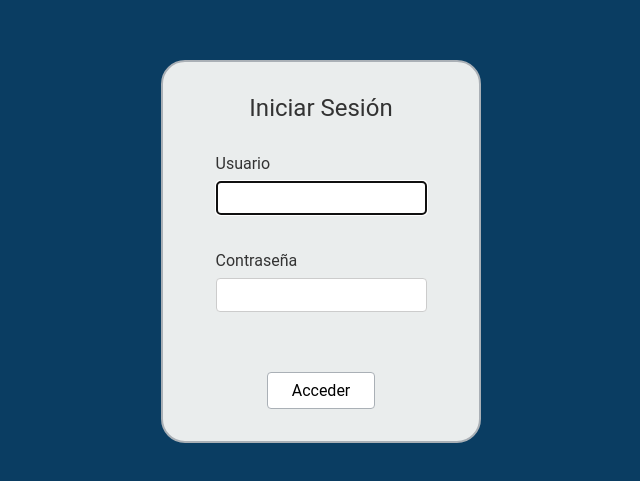
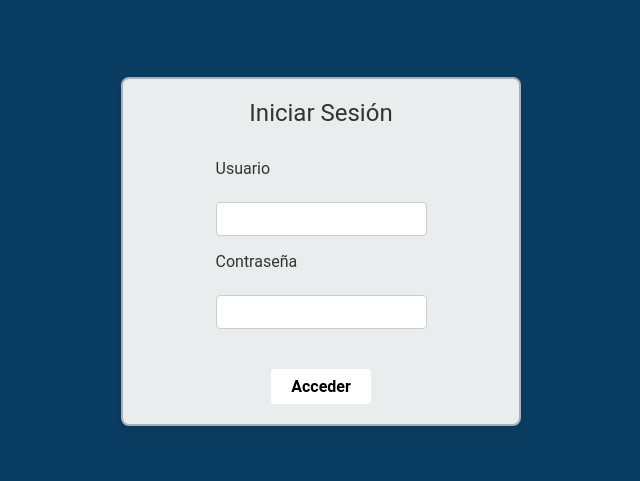
Before and after one commit to AritzSaiz/Reto2_grupo2, a Vue app in the folder vue_reto2/: page / in a window 1280 px wide. Shown: the part 149-630 px from the top of the page, without its empty margins (319-959 px from the left). Built offline with nearby package versions, Linux system fonts and the light colour scheme.

Commit message:
Header modificado y estilos de Login

```diff
--- a/vue_reto2/src/App.vue
+++ b/vue_reto2/src/App.vue
@@ -1,7 +1,6 @@
 <script setup>
   import { RouterLink, RouterView } from 'vue-router'
-  import IniciarSesion from './components/IniciarSesion.vue'
-  import Incidencias from './components/Incidencias.vue'
+  import Header from './components/Header.vue';
 </script>
 
 <template>
--- a/vue_reto2/src/assets/main.css
+++ b/vue_reto2/src/assets/main.css
@@ -108,6 +108,7 @@ form {
     flex-direction: column;
 }
 
+/*
 .header {
     background-color: #0A3D62;
     padding: 15px 20px;
@@ -115,6 +116,7 @@ form {
     justify-content: space-between;
     align-items: center;
 }
+*/
 
 .logo {
     color: #FFFFFF;
@@ -317,3 +319,27 @@ select option{
 .crear .form-group label, .crear-form h1, .verIncidencia .form-group label, .incidencia-form h1, .cantIncidencias{
     color: #AAB0B6;
 }
+
+/* Estilos para el header */
+.header {
+    display: flex;
+    justify-content: space-between;
+    background-color: #333;
+    color: white;
+    padding: 1rem;
+    position: fixed;
+    top: 0;
+    left: 0;
+    width: 100%;
+    z-index: 1000;
+    box-shadow: 0 2px 5px rgba(0, 0, 0, 0.1);
+}
+
+.logo, .perfil{
+    width: 12%;
+}
+
+.perfil {
+    display: flex;
+    justify-content: flex-end;
+}
--- /dev/null
+++ b/vue_reto2/src/components/Header.vue
@@ -0,0 +1,10 @@
+<template>
+    <header class="header">
+        <a href="/operario">
+            <img class="logo" src="../assets/logoEgibide.png">
+        </a>
+        <a href="">
+            <img class="perfil" src="../assets/perfil.png">
+        </a>
+    </header>
+</template>
--- /dev/null
+++ b/vue_reto2/src/components/IniciarSesionLaravel.vue
@@ -0,0 +1,154 @@
+<script setup>
+    import {isVNode, ref} from 'vue';
+    import { useRouter } from 'vue-router';
+
+    const router = useRouter();
+
+    const username = ref("");
+    const password = ref("");
+    const usernameInput = ref(null);
+    const passwordInput = ref(null);
+
+    function iniciarSesion(){
+        if (username.value != "" && password.value != ""){
+            router.push('/operario');
+        }
+        else if (username.value == ""){
+            alert("El usuario no puede estar vacío");
+            usernameInput.value.focus();
+        }
+        else if (password.value == ""){
+            alert("La contraseña no puede estar vacía");
+            passwordInput.value.focus();
+        }
+    }
+</script>
+
+<template>
+
+    <body id="login">
+
+        <div class="container">
+            <div class="login-form card p-4 shadow-lg">
+                <div class="text-center mb-4">
+                    <h1>Iniciar Sesión</h1>
+                </div>
+
+                <form action="" method="post">
+                    <div class="mb-3 row">
+                        <label for="username" class="form-label">Usuario</label>
+                    </div>
+
+                    <div class="mb-3 row">
+                        <div class="col-12">
+                            <input type="text" class="form-control" id="username" name="username" required>
+                        </div>
+                    </div>
+
+                    <div class="mb-3 row">
+                        <div class="col-12">
+                            <label for="password" class="form-label">Contraseña</label>
+                        </div>
+                    </div>
+
+                    <div class="mb-4 row">
+                        <div class="col-12">
+                            <input type="password" class="form-control" id="password" name="password" required>
+                        </div>
+                    </div>
+
+                    <div class="row button-container text-center">
+                        <div class="col-12">
+                            <button type="submit" class="btn btn-primary w-100">Acceder</button>
+                        </div>
+                    </div>
+                </form>
+            </div>
+        </div>
+
+    </body>
+</template>
+
+<style>
+    .login-form {
+        width: 100%;
+        max-width: 400px;
+        padding: 20px;
+        border-radius: 8px;
+        box-shadow: 0 4px 8px rgba(0, 0, 0, 0.1);
+    }
+
+    #login {
+        margin: 0;
+        padding: 0;
+        height: 100%;
+        display: flex;
+        justify-content: center; /* Centra horizontalmente */
+        align-items: center; /* Centra verticalmente */
+    }
+
+    .container {
+        min-height: 100vh;
+        min-width: unset;
+        width: 100%;
+        height: 100vh;
+        display: flex;
+        align-items: center;
+        justify-content: center;
+
+    }
+
+    h1 {
+        text-align: center;
+        margin-bottom: 32px;
+        font-size: 24px;
+        font-weight: normal;
+        color: #333;
+    }
+
+    .form-group {
+        margin-bottom: 20px;
+    }
+
+    label {
+        display: block;
+        margin-bottom: 8px;
+        font-size: 16px;
+        color: #333;
+    }
+
+    input, #descripcion {
+        width: 100%;
+        padding: 8px;
+        border: 1px solid #ccc;
+        border-radius: 4px;
+        background-color: white;
+        font-size: 14px;
+    }
+
+    .button-container {
+        display: flex;
+        justify-content: center;
+        margin-top: 24px;
+    }
+
+    button {
+        padding: 8px 24px;
+        background-color: white;
+        border: 1px solid #ccc;
+        border-radius: 4px;
+        font-size: 16px;
+        cursor: pointer;
+        transition: background-color 0.2s;
+    }
+
+    button:hover, select:hover{
+        background-color: #FFC300;
+    }
+
+    form {
+        display: flex;
+        flex-direction: column;
+        gap: 16px;
+    }
+</style>
--- a/vue_reto2/src/router/index.js
+++ b/vue_reto2/src/router/index.js
@@ -6,7 +6,7 @@ const router = createRouter({
   routes: [
     {
       path: '/',
-      name: 'home',
+      name: 'iniciarSesion',
       component: HomeView,
     },
     {
--- a/vue_reto2/src/views/HomeView.vue
+++ b/vue_reto2/src/views/HomeView.vue
@@ -1,5 +1,5 @@
 <script setup>
-  import IniciarSesion from '../components/IniciarSesion.vue'
+  import IniciarSesion from '../components/IniciarSesionLaravel.vue'
 </script>
 
 <template>
--- a/vue_reto2/src/views/IncidenciaView.vue
+++ b/vue_reto2/src/views/IncidenciaView.vue
@@ -2,6 +2,7 @@
     import IniciarSesion from '@/components/IniciarSesion.vue';
     import {isVNode, ref} from 'vue';
     import { useRouter } from 'vue-router';
+    import Header from '../components/Header.vue';
 
     const router = useRouter();
 
@@ -11,6 +12,7 @@
 </script>
 
 <template>
+    <Header />
     <div class="container">
         <div class="incidencia-form">
 
--- a/vue_reto2/src/views/OperarioView.vue
+++ b/vue_reto2/src/views/OperarioView.vue
@@ -2,6 +2,7 @@
     import IniciarSesion from '@/components/IniciarSesion.vue';
     import {isVNode, ref} from 'vue';
     import { useRouter } from 'vue-router';
+    import Header from '../components/Header.vue';
 
     const router = useRouter();
 
@@ -17,10 +18,13 @@
 </script>
 
 <template>
+    <Header />
     <div class="container">
+
         <div class="crear-form">
 
-            <h1 class="titulo">Lista de incidencias</h1>
+            <h1 class="titulo" v-show="mostrarCrear">Creación de incidencias</h1>
+            <h1 class="titulo" v-show="!mostrarCrear">Lista de incidencias</h1>
 
             <div class="volver">
                 <button @click="volver" type="button">Volver</button>
```
Also changed, not shown: vue_reto2/src/assets/logoEgibide.png (added), vue_reto2/src/assets/perfil.png (added).
